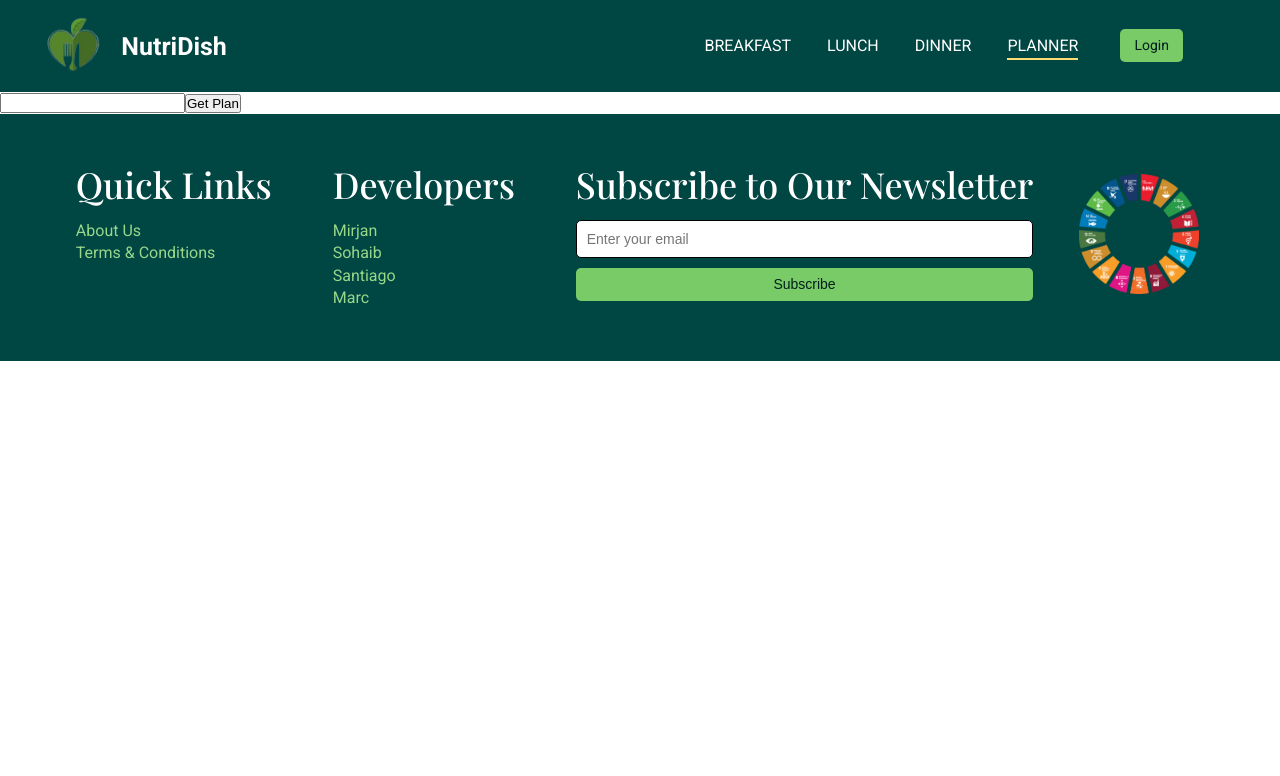
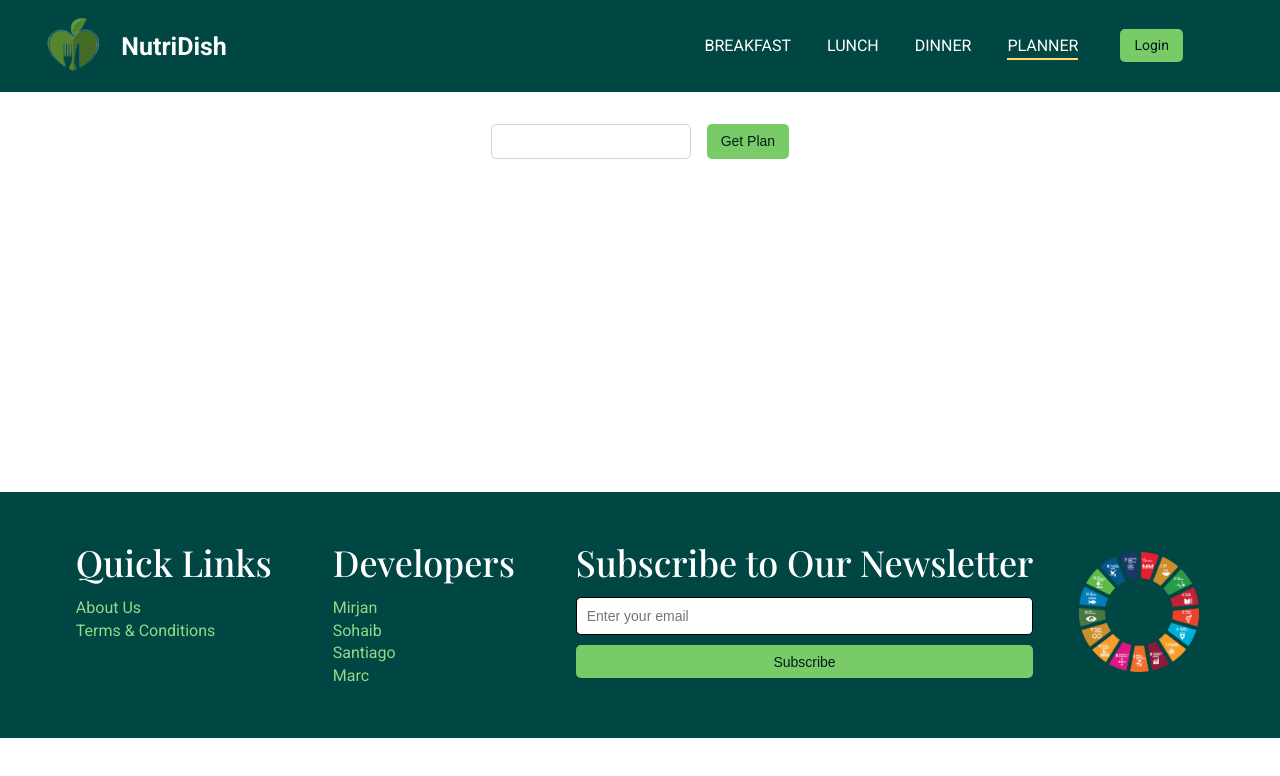
Before and after one commit to SohaibZahiid/NutriDish, a React (Vite) app: page /planner in a window 1280 px wide. Shown: the top 776 px of the page. Built offline with nearby package versions, Linux system fonts and the light colour scheme; some icons are missing.

Commit message:
planner now returns total nutritions

```diff
--- a/package.json
+++ b/package.json
@@ -15,6 +15,7 @@
     "npm-check-updates": "^16.10.17",
     "react": "^18.2.0",
     "react-dom": "^18.2.0",
+    "react-hot-toast": "^2.4.1",
     "react-icons": "^4.10.1",
     "react-router": "^6.14.2",
     "react-router-dom": "^6.14.2",
--- a/src/App.jsx
+++ b/src/App.jsx
@@ -20,7 +20,7 @@ const Footer = lazy(() => import("./components/Footer"));
 const Single = lazy(() => import("./pages/Single"));
 const Favorite = lazy(() => import("./pages/Favorite"));
 const Profile = lazy(() => import("./pages/Profile"));
-const Planner = lazy(() => import("./pages/Planner"));
+import Planner from "./pages/Planner";
 
 import { requireLoggedOut } from "./Guards/RouteGuard";
 
--- a/src/pages/Planner.jsx
+++ b/src/pages/Planner.jsx
@@ -1,6 +1,8 @@
 import { useState } from "react";
 import axios from "axios";
+import "../styles/Planner.css";
 import { toast } from "react-toastify";
+import Recipe from "../components/Recipe";
 
 function Planner() {
   const [recipes, setRecipes] = useState({});
@@ -16,10 +18,11 @@ function Planner() {
     if (calories) {
       try {
         const res = await axios.get(`${API}/recipes/suggestions/${calories}`);
-        if(res.data.success) {
-          setRecipes(res.data.data)
+        if (res.data.success) {
+          setRecipes(res.data.data);
+          console.log(res.data)
         } else {
-          toast.error(res.data?.message)
+          toast.error(res.data?.message);
         }
       } catch (err) {
         console.log(err);
@@ -30,17 +33,45 @@ function Planner() {
   };
 
   return (
-    <>
-      <input type="number" onChange={handleChange} />
-      <button onClick={getRecipes}>Get Plan</button>
-      {/* Display recipes */}
-      <ul>
-        {recipes.recipes &&
-          recipes.recipes.map((recipe) => (
-            <li key={recipe.id}>{recipe.name}</li>
-          ))}
-      </ul>
-    </>
+    <div className="planner section-x2">
+      <div className="planner-container container">
+        <div className="top">
+          <input type="number" onChange={handleChange} />
+          <button className="btn" onClick={getRecipes}>
+            Get Plan
+          </button>
+        </div>
+        {
+            recipes.recipes &&
+
+            <div className="total-nutritions">
+              <p>Total Calories: {recipes.combinedNutrition.calories}</p>
+              <p>Total Proteins: {recipes.combinedNutrition.protein}</p>
+              <p>Total Carbohydrates: {recipes.combinedNutrition.carbohydrates}</p>
+              <p>Total Fats: {recipes.combinedNutrition.fats}</p>
+            </div>
+
+          }
+
+        <div className="planned-meals">
+          {recipes.recipes &&
+            recipes.recipes.map(
+              ({ id, image, mealType, name, createdBy, favorite, tags }) => (
+                <Recipe
+                  key={id}
+                  id={id}
+                  image={`imgs/ImagenesRecetasPlatos/${image}`}
+                  type={mealType}
+                  title={name}
+                  creator={createdBy}
+                  favorite={favorite}
+                  allergens={tags}
+                />
+              )
+            )}
+        </div>
+      </div>
+    </div>
   );
 }
 
--- /dev/null
+++ b/src/styles/Planner.css
@@ -0,0 +1,26 @@
+.planner {
+  display: flex;
+  justify-content: center;
+  min-height: 50vh;
+}
+
+.planner input {
+  padding: 0.6em;
+  border-radius: var(--br);
+  border: 1px solid lightgray;
+  outline: none;
+}
+
+.planner-container .top {
+  display: flex;
+  justify-content: center;
+  gap: 1em;
+}
+
+.planned-meals {
+  display: grid;
+  grid-template-columns: repeat(auto-fit, minmax(25rem, 1fr));
+  justify-content: center;
+  gap: 2em;
+  padding-top: 20px;
+}
```
Also changed, not shown: 1 other file (tests, documents, lock files or other folders).
